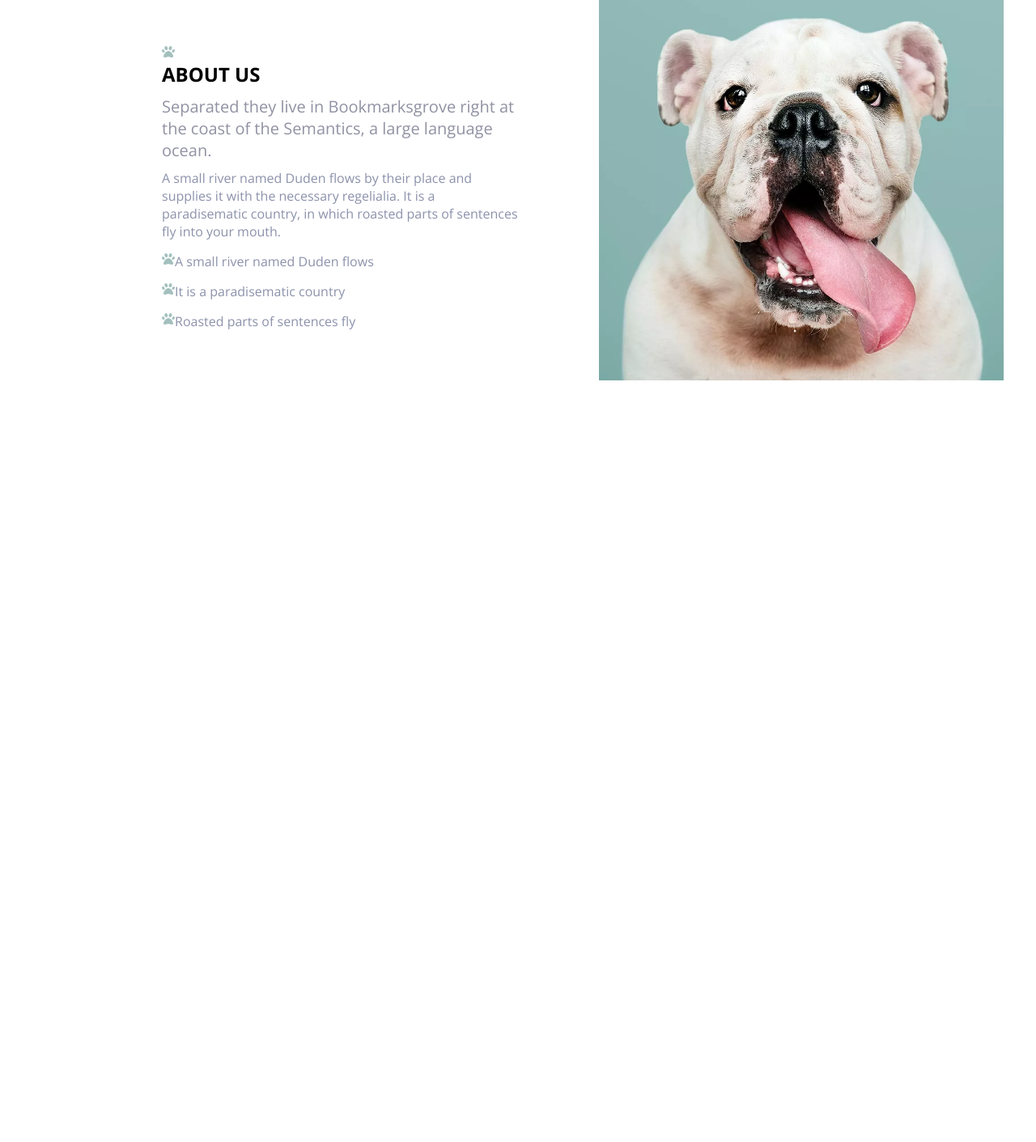
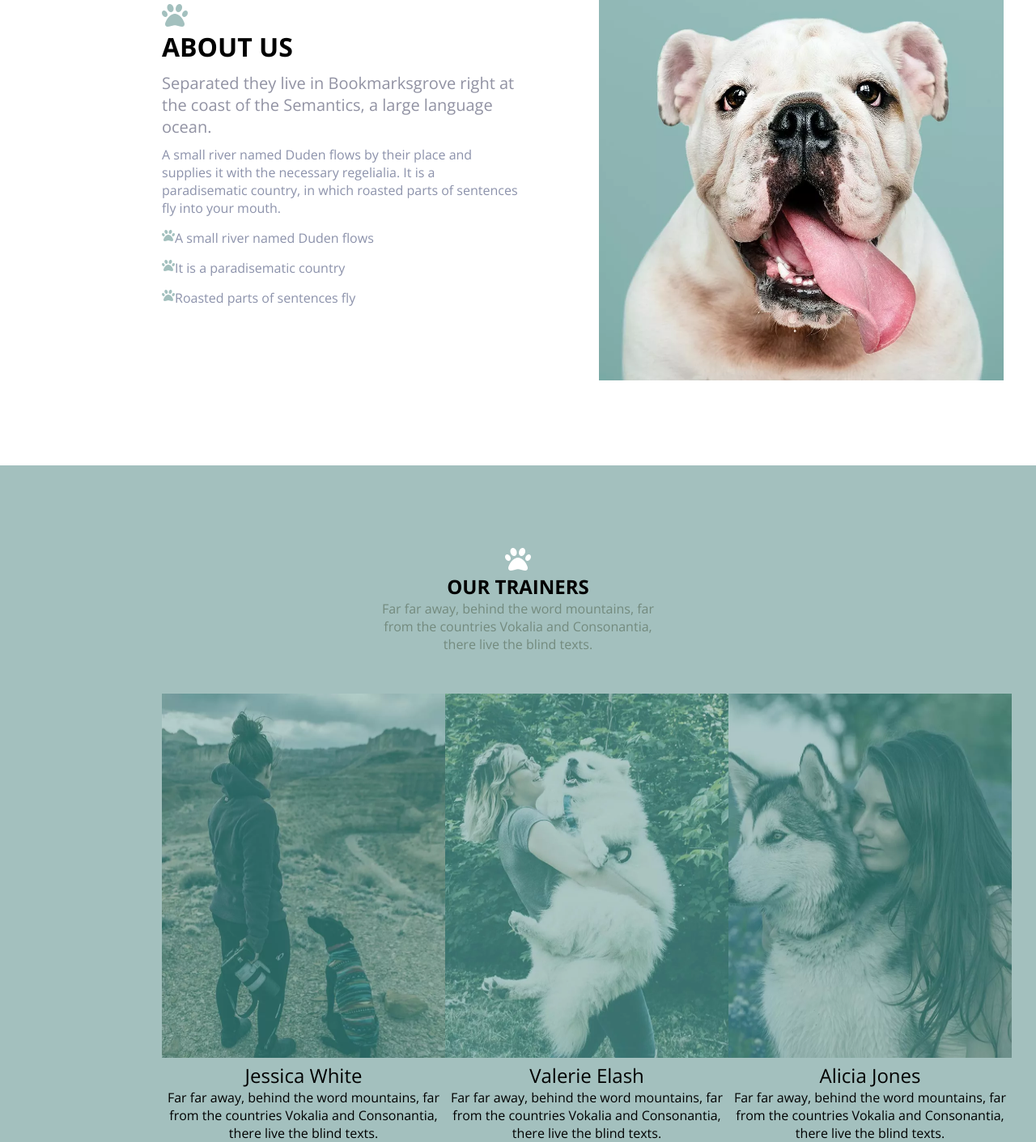
Before and after one commit to ashutosh-server/Dogger-Html-Css-Javascript, a plain HTML site: page index.html in a window 1280 px wide. Shown: the part 2915-4326 px from the top of the page at 81% size. Before the commit the page ends 3390 px from the top, so only its background shows below. Drawn offline with nearby package versions, Linux system fonts and the light colour scheme.

Commit message:
trainers image and content added

```diff
--- a/index.css
+++ b/index.css
@@ -41,6 +41,7 @@ body {
     padding-top: 10px;
     padding: 0%
 }
+
 .main-body {
     display: grid;
     grid-template-columns: repeat(2, 1fr);
@@ -70,19 +71,19 @@ body {
     transition: background 0.5s ease, color 0.5s ease;
 }
 
-.Welcome-body{
-    padding:0 200px 0 200px;
+.Welcome-body {
+    padding: 0 200px 0 200px;
     display: flex;
     transition: color 0.5s ease;
     gap: 100px;
     padding-top: 100px;
 }
 
-.Welcome-title{
+.Welcome-title {
     padding-top: 100px;
 }
 
-.Read-More{
+.Read-More {
     border-radius: 50px;
     border: none;
     background-color: #a3c0be;
@@ -99,21 +100,48 @@ body {
     transition-duration: 500ms;
 }
 
-.List{
+.List {
     display: flex;
     margin-top: 15px;
 }
 
-.About-Body{
+.About-Body {
     display: flex;
-    gap:100px;
+    gap: 100px;
     padding: 0 200px 0 200px;
 }
 
-.Main-About{
+.Main-About {
     padding-top: 200px;
 }
 
-.About-title{
-    padding-top: 250px;
+.About-title {
+    padding-top: 200px;
 }
+
+.Trainers {
+    padding-top: 100px;
+    background-color: #a3c0be;
+    display: block;
+    text-align: center;
+}
+
+.Trainers-section {
+    padding-top: 100px;
+}
+
+.Trainers > h1{
+    font-size: xx-large;
+}
+
+.Img-Column{
+    display: grid;
+    grid-template-columns: repeat(3 ,1fr);
+    padding: 0 200px 0 200px;
+    padding-top: 50px;
+}
+
+.img-training{
+    width: 350px;
+    height: 450px;
+}
--- a/index.html
+++ b/index.html
@@ -165,12 +165,14 @@
       <div class="About-title">
         <div data-aos="fade-up">
 
-          <i class="fa-solid fa-paw" style="color: #a3c0be;"></i>
+          <i class="fa-solid fa-paw" style="color: #a3c0be; padding-left: 2 0px; font-size: xx-large;"></i>
 
-          <h1>ABOUT US</h1>
-          <p style="width: 440px; font-size: 1.25rem; font-weight: 300; color: #9192a3; margin-top: 10px;">Separated they live in Bookmarksgrove right at the coast of the Semantics, a large
+          <h1 style="font-size: xx-large;">ABOUT US</h1>
+          <p style="width: 440px; font-size: 1.25rem; font-weight: 300; color: #9192a3; margin-top: 10px;">Separated
+            they live in Bookmarksgrove right at the coast of the Semantics, a large
             language ocean.</p>
-          <p style="width: 440px; color: #8c92ab; margin-top: 10px;" >A small river named Duden flows by their place and supplies it with the necessary
+          <p style="width: 440px; color: #8c92ab; margin-top: 10px;">A small river named Duden flows by their place and
+            supplies it with the necessary
             regelialia. It is a
             paradisematic
             country, in which roasted parts of sentences fly into your mouth.</p>
@@ -195,6 +197,49 @@
 
         <div>
           <img src="./Img/dogger_img_big_1.jpg.webp" style="width: 500px;">
+        </div>
+      </div>
+    </div>
+  </section>
+
+  <section class="Trainers-section">
+    <div class="Trainers">
+      <div data-aos="fade-up">
+
+        <div>
+
+          <i class="fa-solid fa-paw" style="color: white; padding-left: 2 0px; font-size: xx-large;"></i>
+        </div>
+
+        <h1>OUR TRAINERS</h1>
+        <div style=" display: block; text-align: center; padding:0 470px 0 470px; color: #738a7e;">
+
+          <p>Far far away, behind the word mountains, far from the countries Vokalia and Consonantia, there live the
+            blind
+            texts.</p>
+        </div>
+      </div>
+
+      <div data-aos="fade-up">
+
+        <div class="Img-Column">
+          <div>
+            <img src="./Img/dogger_trainer_1.jpg.webp" class="img-training">
+            <h1 style="font-weight: 400;">Jessica White</h1>
+            <p>Far far away, behind the word mountains, far from the countries Vokalia and Consonantia, there live the
+              blind texts.</p>
+          </div>
+          <div>
+            <img src="./Img/dogger_trainer_2.jpg.webp" class="img-training">
+            <h1 style="font-weight: 400;">Valerie Elash</h1>
+            <p>Far far away, behind the word mountains, far from the countries Vokalia and Consonantia, there live the
+              blind texts.</p>
+          </div>
+          <div>
+            <img src="./Img/dogger_trainer_3.jpg.webp" class="img-training">
+            <h1 style="font-weight: 400;">Alicia Jones</h1>
+            <p>Far far away, behind the word mountains, far from the countries Vokalia and Consonantia, there live the blind texts.</p>
+          </div>
         </div>
       </div>
     </div>
```
Also changed, not shown: Img/dogger_trainer_1.jpg.webp (added), Img/dogger_trainer_2.jpg.webp (added), Img/dogger_trainer_3.jpg.webp (added).
